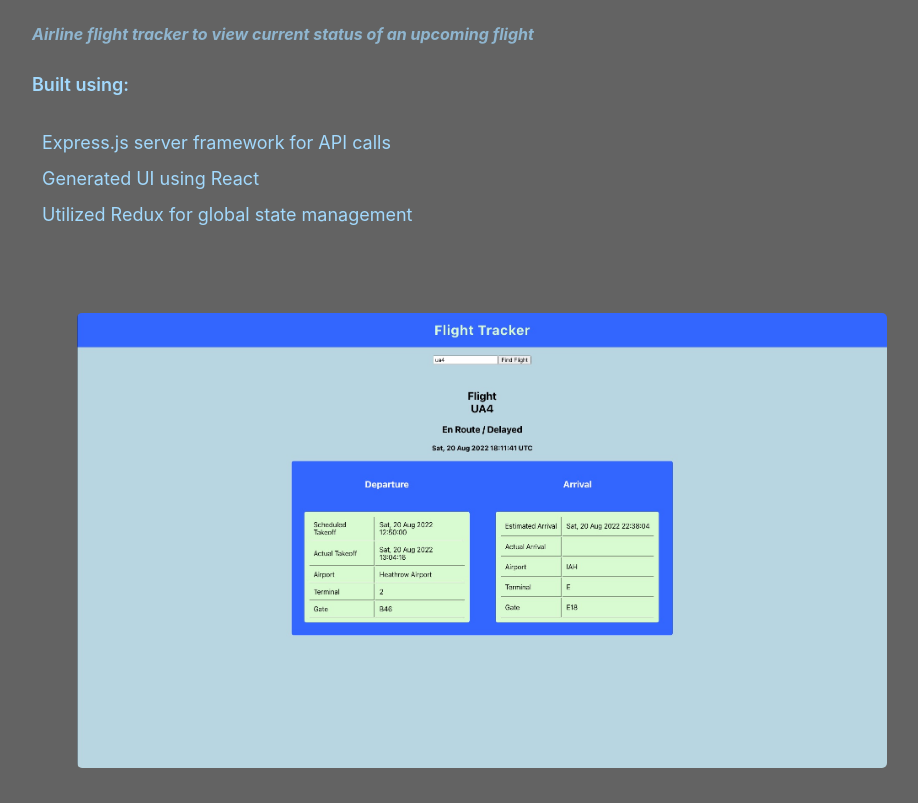
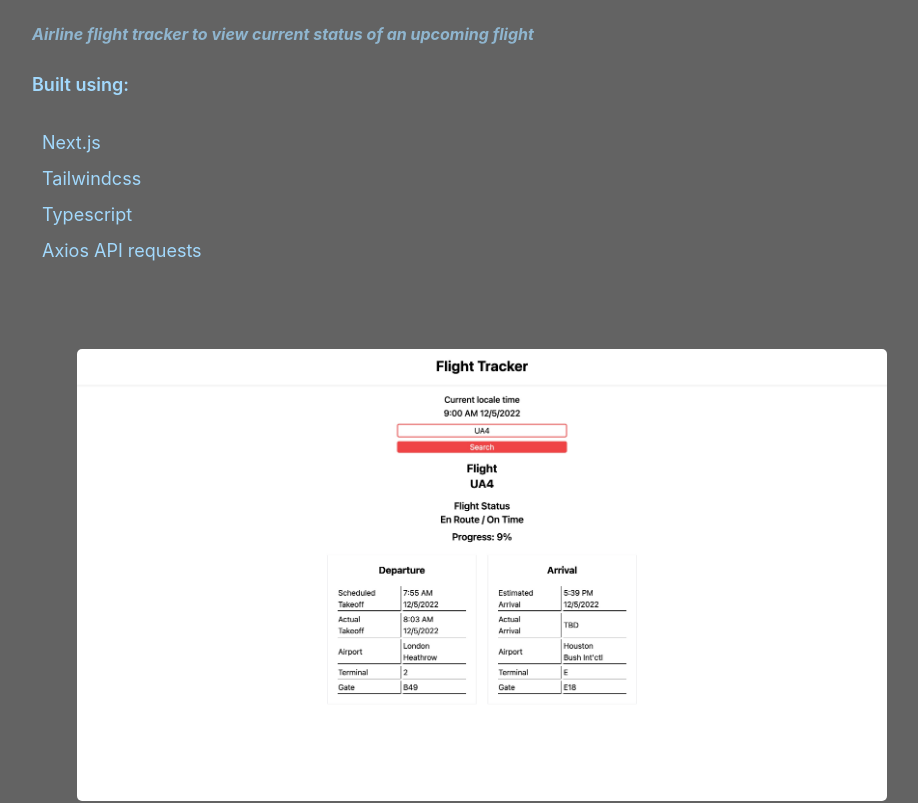
Before and after one commit to Swislok-Dev/portfolio, a React (Create React App) app: page / in a window 1280 px wide. Shown: the part 920-1723 px from the top of the page, without its empty margins (158-1076 px from the left). Built offline with nearby package versions, Linux system fonts and the light colour scheme.

Commit message:
redirect to new project deployment

```diff
--- a/src/components/Projects.jsx
+++ b/src/components/Projects.jsx
@@ -1,34 +1,37 @@
-import Project from "./Project"
+import Project from './Project';
 
 export default function Projects() {
   const flightTrackerItems = [
-    "Express.js server framework for API calls",
-    "Generated UI using React",
-    "Utilized Redux for global state management",
-  ]
+    'Next.js',
+    'Tailwindcss',
+    'Typescript',
+    'Axios API requests',
+  ];
   const flightTrackerDescription =
-    "Airline flight tracker to view current status of an upcoming flight"
-  const flightTrackerImage = require("../assets/photos/flight-tracker-image.jpeg")
-  const flightTrackerGithubURL = "https://github.com/Swislok-Dev/Airline-Tracker"
-  const flightTrackerLiveURL = "http://airline-tracker.herokuapp.com/"
+    'Airline flight tracker to view current status of an upcoming flight';
+  const flightTrackerImage = require('../assets/photos/airline-tracker-image.jpeg');
+  const flightTrackerGithubURL =
+    'https://github.com/Swislok-Dev/airline_tracker';
+  const flightTrackerLiveURL = 'https://airline-tracker.vercel.app/';
 
   const guitarPicksItems = [
-    "JavaScript frontend",
-    "Ruby login validations",
-    "Rails API",
-    "PostgreSQL",
-  ]
-  const guitarPicksDescription = "Allows users to submit pictures of guitars"
-  const guitarPicksImage = require("../assets/photos/guitar-picks-image.jpeg")
-  const guitarPicksGithubURL = "https://github.com/Swislok-Dev/Guitar-Picks"
-  const guitarPicksLiveURL = "http://guitar-picks.netlify.app"
+    'JavaScript frontend',
+    'Ruby login validations',
+    'Rails API',
+    'PostgreSQL',
+  ];
+  const guitarPicksDescription = 'Allows users to submit pictures of guitars';
+  const guitarPicksImage = require('../assets/photos/guitar-picks-image.jpeg');
+  const guitarPicksGithubURL = 'https://github.com/Swislok-Dev/Guitar-Picks';
+  const guitarPicksLiveURL = 'http://guitar-picks.netlify.app';
 
-  const adphotoItems = ["React"]
+  const adphotoItems = ['React', 'Framer-Motion', 'Lazy loaded images'];
   const adphotoDescription =
-    "Photographer portfolio, showcasing featured images of photographers work"
-  const adphotoImage = require("../assets/photos/adphotography.jpeg")
-  const adphotoGithubURL = "https://github.com/Swislok-Dev/annadahliaphotography"
-  const adphotoLiveURL = "https://annadahlia.com"
+    'Photographer portfolio, showcasing featured images of photographers work';
+  const adphotoImage = require('../assets/photos/adphotography.jpeg');
+  const adphotoGithubURL =
+    'https://github.com/Swislok-Dev/annadahliaphotography';
+  const adphotoLiveURL = 'https://annadahlia.com';
 
   return (
     <section id="projects" className="projects">
@@ -59,5 +62,5 @@
         />
       </div>
     </section>
-  )
+  );
 }
```
